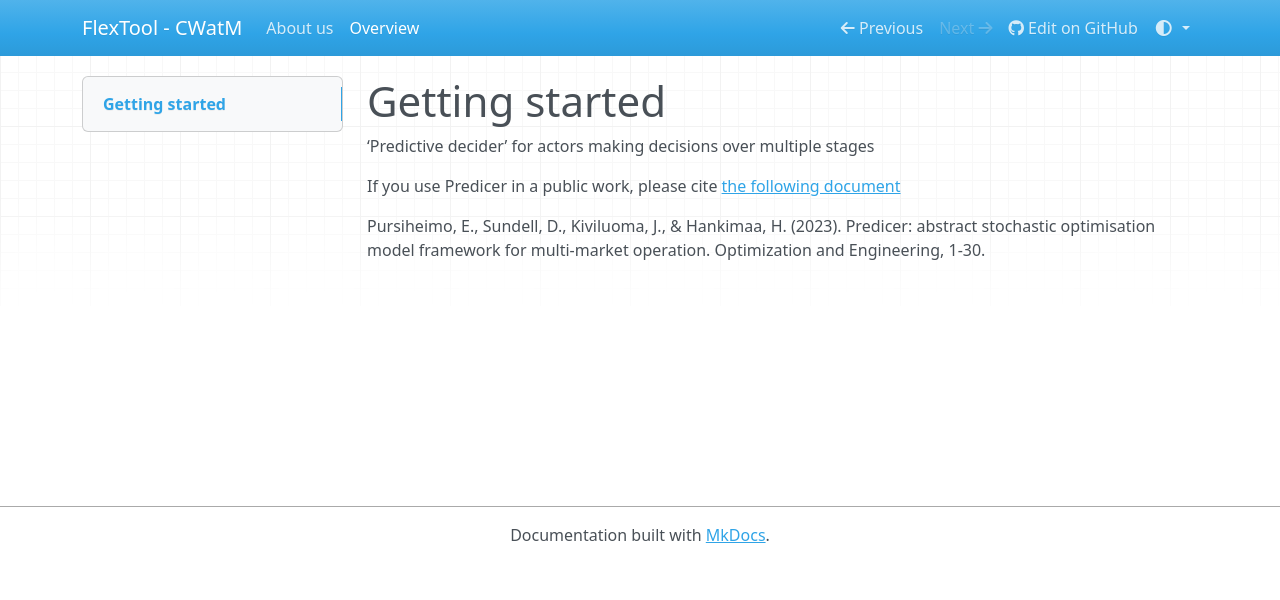
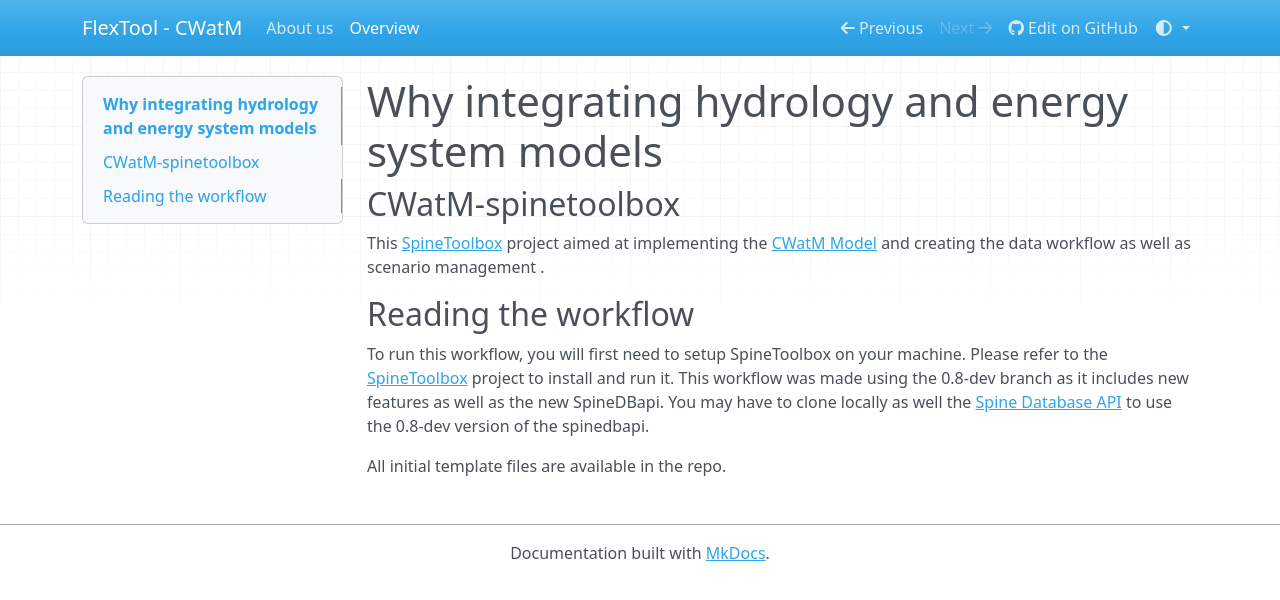
Before and after one commit to jeanlouisnico/CWatM-spinetoolbox, an MkDocs documentation site: the page built from docs/introduction.md, in a window 1280 px wide. Shown: the top 600 px of the page. Built offline with MkDocs 1.6.1, drawn with Linux system fonts in a browser that asks for light colours; nearby versions of some CDN libraries.

Commit message:
updaintg overview

```diff
--- a/docs/introduction.md
+++ b/docs/introduction.md
@@ -1,7 +1,11 @@
-# Getting started
+# Why integrating hydrology and energy system models
 
-‘Predictive decider’ for actors making decisions over multiple stages
+## CWatM-spinetoolbox
 
-If you use Predicer in a public work, please cite [the following document](https://doi.org/10.1007/s11081-023-09824-w)
+This [SpineToolbox](https://github.com/spine-tools/Spine-Toolbox/tree/0.8-dev	"Github Link") project aimed at implementing the [CWatM Model](https://github.com/iiasa/CWatM	"Github Link") and creating the data workflow as well as scenario management .
 
-Pursiheimo, E., Sundell, D., Kiviluoma, J., & Hankimaa, H. (2023). Predicer: abstract stochastic optimisation model framework for multi-market operation. Optimization and Engineering, 1-30.
+## Reading the workflow
+
+To run this workflow, you will first need to setup SpineToolbox on your machine. Please refer to the [SpineToolbox](https://github.com/spine-tools/Spine-Toolbox/tree/0.8-dev	"Github Link") project to install and run it. This workflow was made using the 0.8-dev branch as it includes new features as well as the new SpineDBapi. You may have to clone locally as well the [Spine Database API](https://github.com/spine-tools/Spine-Database-API	"Github link") to use the 0.8-dev version of the spinedbapi.
+
+All initial template files are available in the repo.
```
